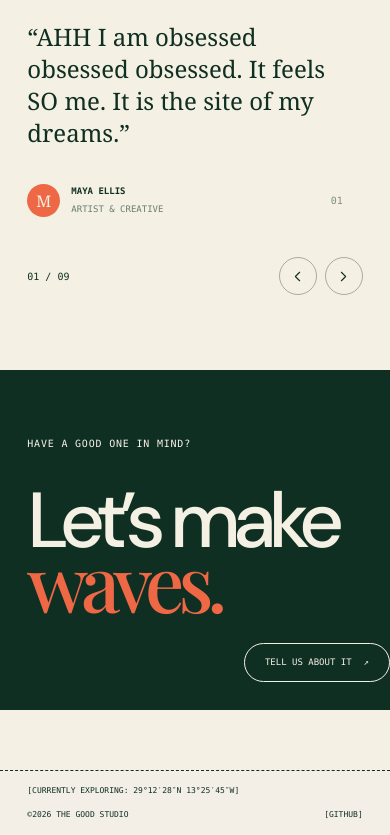
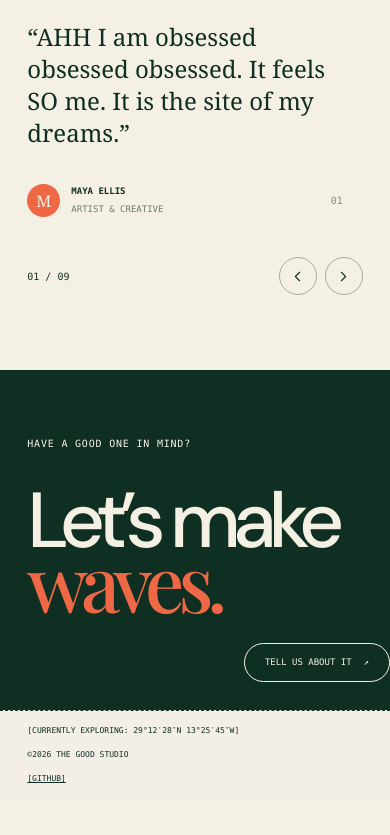
Before and after one commit to abdullahMohamed13/the-good-studio, a React (Vite) app: page / in a window 390 px wide. Shown: the part 5430-6265 px from the top of the page. After the commit the page ends 6229 px from the top, so only its background shows below. Built offline with nearby package versions, Linux system fonts and the light colour scheme; a web font is replaced by a local one.

Commit message:
responsive(mobile): move github link to the left

```diff
--- a/src/sections/Footer.tsx
+++ b/src/sections/Footer.tsx
@@ -3,7 +3,7 @@ import { siteConfig } from "../data/siteConfig";
 export function Footer() {
   return (
     <footer
-      className="px-[8.5%] max-[700px]:px-[7%] max-[700px]:pt-[60px]"
+      className="px-[8.5%] max-[700px]:px-[7%]"
       id="contact"
     >
       <div className="-ml-[8.5vw] flex w-[calc(100%+17vw)] items-center justify-between gap-[18px] border-t border-dashed border-[var(--color-primary)] bg-[#f3efe6] px-[8.5vw] py-4 pb-[14px] text-[var(--color-primary)] max-[700px]:-ml-[7vw] max-[700px]:w-[calc(100%+14vw)] max-[700px]:flex-wrap max-[700px]:justify-between max-[700px]:gap-3 max-[700px]:px-[7vw] max-[700px]:py-[14px]">
@@ -14,7 +14,7 @@ export function Footer() {
           ©{new Date().getFullYear()} {siteConfig.name.toUpperCase()}
         </span>
         <a
-          className="font-mono text-[9px] text-inherit no-underline max-[700px]:text-[8px]"
+          className="font-mono text-[9px] text-inherit max-[700px]:w-full max-[700px]:text-left max-[700px]:text-[8px] underline"
           href="https://github.com/abdullahMohamed13"
           target="_blank"
           rel="noreferrer"
```
